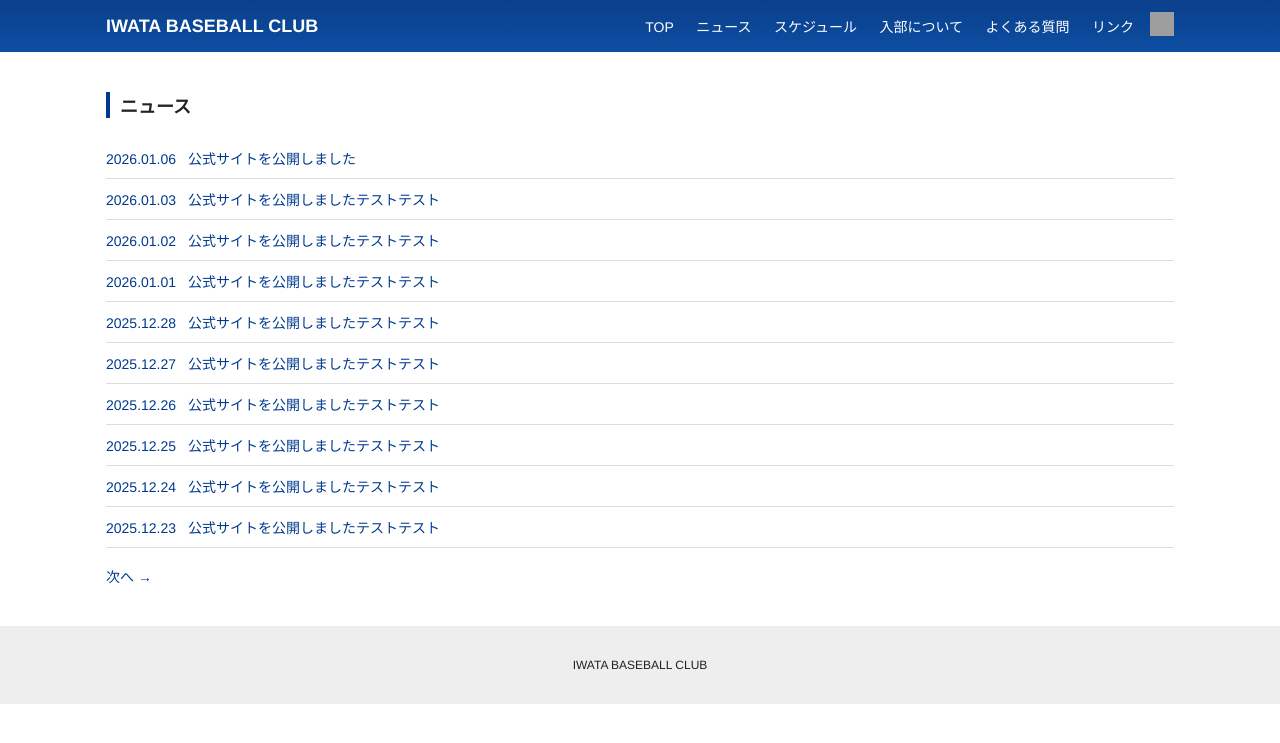
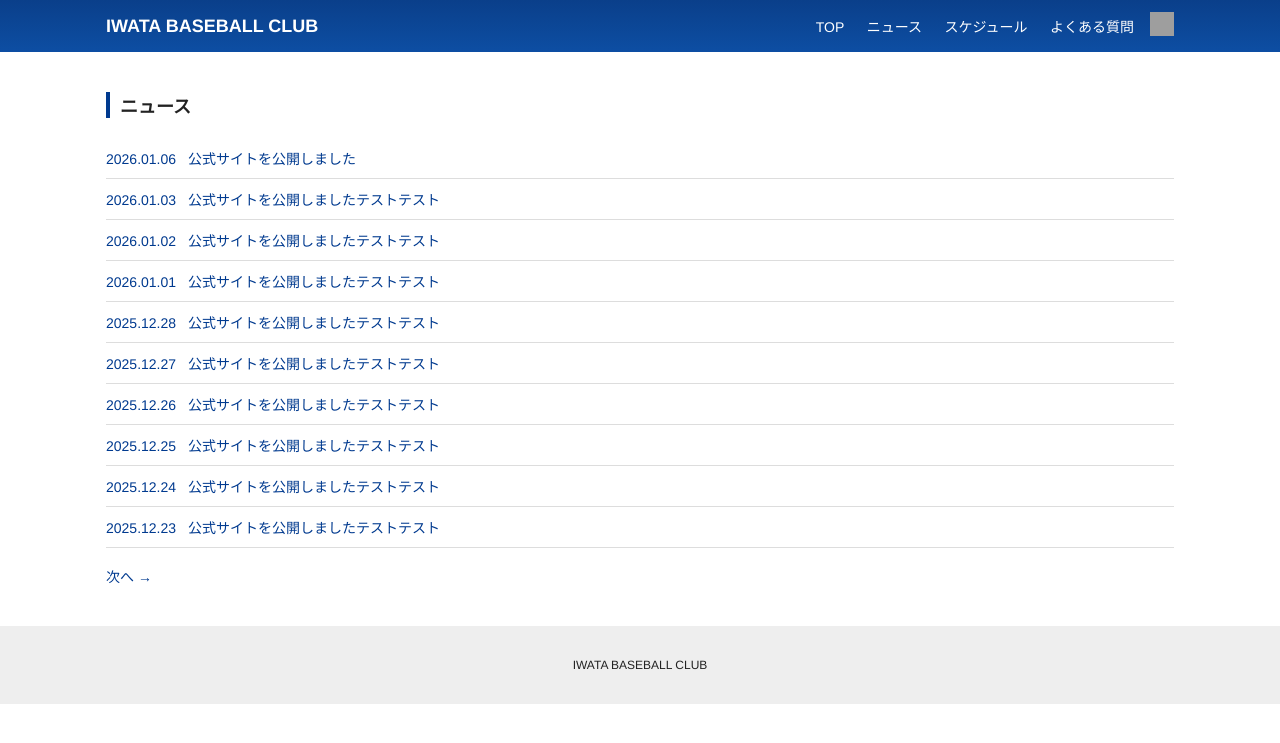
Before and after one commit to moutineigo/baseball, a Jekyll site: the page built from news/index.html, in a window 1280 px wide. Shown: the top 743 px of the page. Built offline with Jekyll 4.4.1, drawn with Linux system fonts in a browser that asks for light colours; the list of posts is cut into pages by our own code; grey boxes are pictures that could not be loaded.

Commit message:
Add files via upload

```diff
--- a/_layouts/default.html
+++ b/_layouts/default.html
@@ -16,9 +16,7 @@
       <a href="{{ site.baseurl }}/">TOP</a>
       <a href="{{ site.baseurl }}/news/">ニュース</a>
       <a href="{{ site.baseurl }}/#schedule">スケジュール</a>
-      <a href="{{ site.baseurl }}/#join">入部について</a>
       <a href="{{ site.baseurl }}/#faq">よくある質問</a>
-      <a href="{{ site.baseurl }}/#links">リンク</a>
     </nav>
 
     <div class="header-instagram">
@@ -37,9 +35,7 @@
       <a href="{{ site.baseurl }}/">TOP</a>
       <a href="{{ site.baseurl }}/news/">ニュース</a>
       <a href="{{ site.baseurl }}/#schedule">スケジュール</a>
-      <a href="{{ site.baseurl }}/#join">入部について</a>
       <a href="{{ site.baseurl }}/#faq">よくある質問</a>
-      <a href="{{ site.baseurl }}/#links">リンク</a>
       <a class="sp-instagram" href="https://www.instagram.com/iwata.baseballclub/" target="_blank" rel="noopener">
         Instagram
       </a>
--- a/_layouts/home.html
+++ b/_layouts/home.html
@@ -50,11 +50,6 @@ layout: default
   </div>
 </section>
 
-<section id="join" class="section">
-  <h2>入部について</h2>
-  <p>入部希望・練習参加希望の方は、InstagramのDMまたは連絡先へご連絡ください。</p>
-</section>
-
 <section id="faq" class="section">
   <h2>よくある質問</h2>
   <ul class="simple-list">
```
